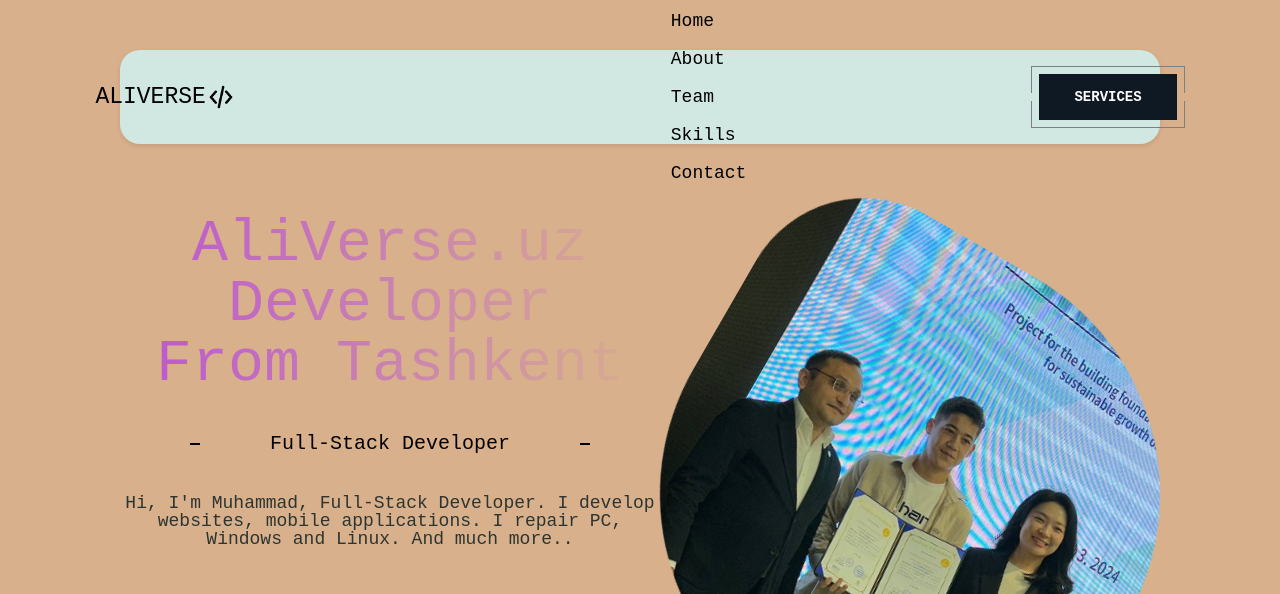
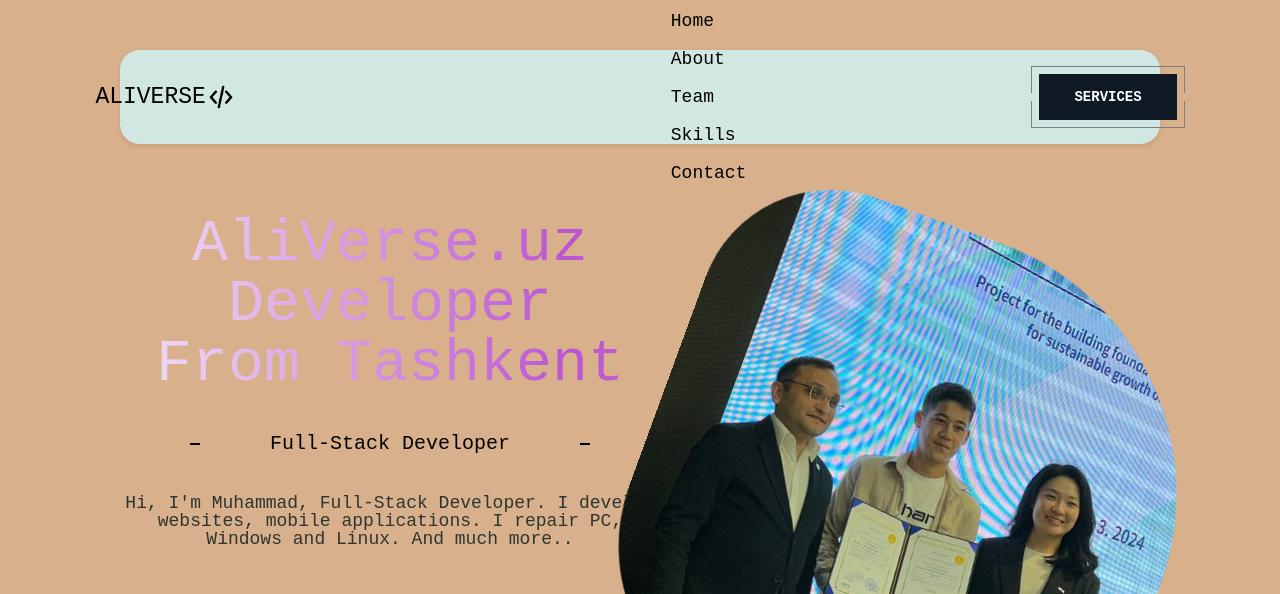
Before and after one commit to MamajonovMuxammad/AliVerse, a plain HTML site: page html/index.html in a window 1280 px wide. Shown: the top 594 px of the page. Drawn offline with Linux system fonts and the light colour scheme.

Commit message:
alphatest3

```diff
--- a/css/header.css
+++ b/css/header.css
@@ -477,7 +477,8 @@
 }
 .img_volni{
   width: 100%;
-  margin-top: 10px;
+  position: absolute;
+  margin-top: -750px;
 }
 /* about me */
 .about_me{
--- a/css/main.css
+++ b/css/main.css
@@ -48,6 +48,10 @@ table {
     border-spacing: 0;
 }
 
+body{
+  background-color: var(--bg-color);
+  transition: background-color 0.3s linear;
+}
 
 
 
--- a/js/main.js
+++ b/js/main.js
@@ -3,3 +3,50 @@
 //   targetSection.scrollIntoView({ behavior: 'smooth' });
 // }
 {/* <button onclick="scrollToSection()">Прокрутить к разделу</button> */}
+
+function interpolateColor(color1, color2, factor) {
+  const result = color1.slice();
+  for (let i = 0; i < 3; i++) {
+      result[i] = Math.round(result[i] + factor * (color2[i] - color1[i]));
+  }
+  return result;
+}
+
+function hexToRgb(hex) {
+  const bigint = parseInt(hex.slice(1), 16);
+  const r = (bigint >> 16) & 255;
+  const g = (bigint >> 8) & 255;
+  const b = bigint & 255;
+  return [r, g, b];
+}
+
+function rgbToHex(rgb) {
+  return `#${rgb.map(x => {
+      const hex = x.toString(16);
+      return hex.length === 1 ? '0' + hex : hex;
+  }).join('')}`;
+}
+
+const colors = [
+  hexToRgb('#116466'),
+  hexToRgb('#FFCB9A'),
+  hexToRgb('#D9B08C'),
+  hexToRgb('#116466') // Loop back to the first color if desired
+];
+
+document.addEventListener('scroll', () => {
+  const scrollY = window.scrollY;
+  const documentHeight = document.documentElement.scrollHeight - window.innerHeight;
+  const scrollPosition = scrollY / documentHeight;
+  const numColors = colors.length;
+
+  // Calculate which two colors to interpolate between
+  const section = Math.floor(scrollPosition * (numColors - 1));
+  const sectionPosition = (scrollPosition * (numColors - 1)) - section;
+
+  const color1 = colors[section];
+  const color2 = colors[(section + 1) % numColors];
+
+  const newColor = interpolateColor(color1, color2, sectionPosition);
+  document.documentElement.style.setProperty('--bg-color', rgbToHex(newColor));
+});
```
Also changed, not shown: html/index.html (+15 -0 lines), css/animationScroll.css (added).
